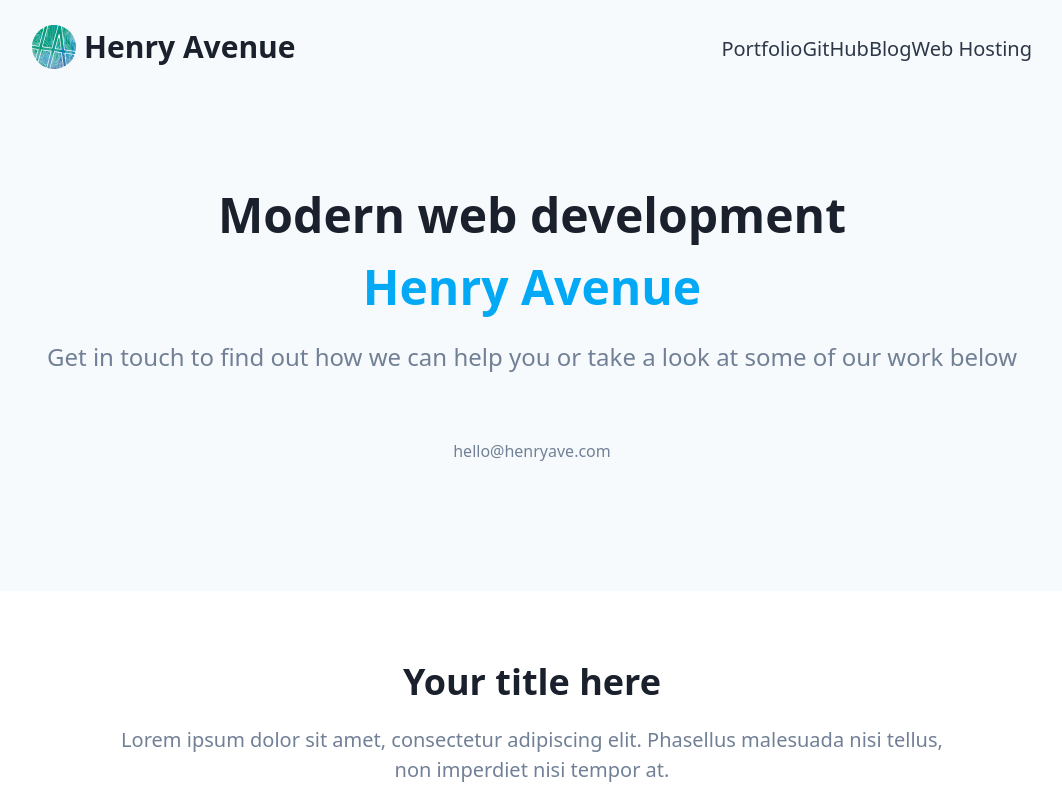
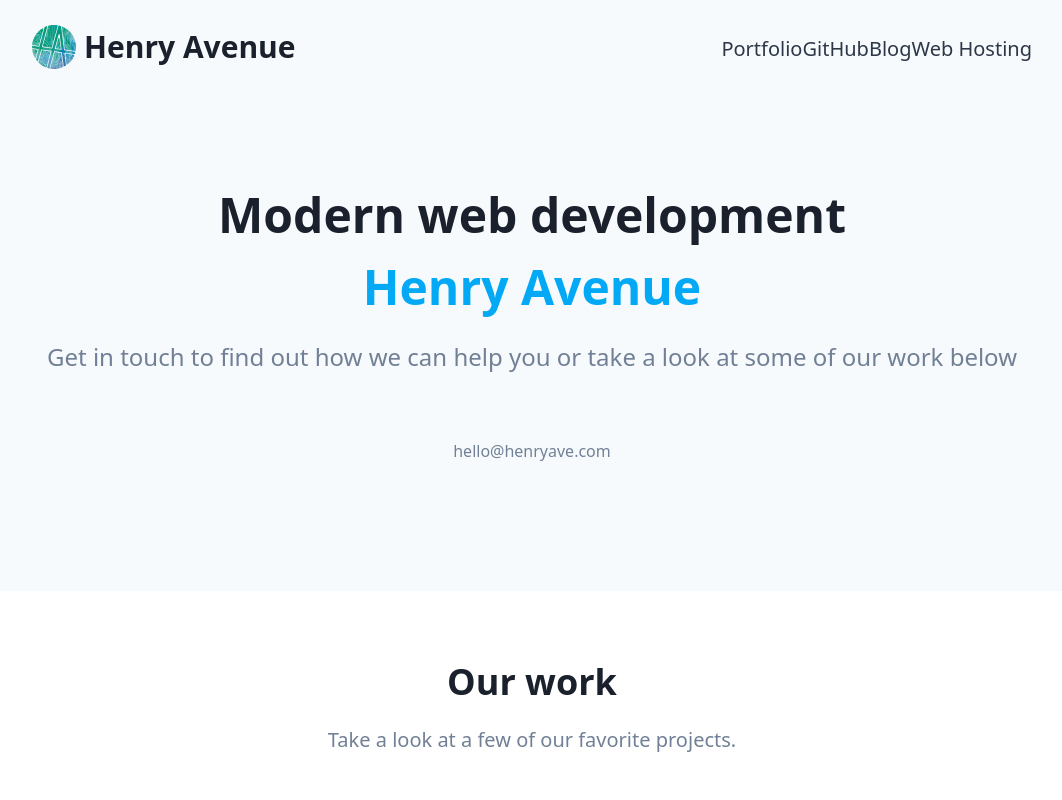
Before and after one commit to rt3me/nextjs-henryave.com, a Next.js app: page / in a window 1280 px wide. Shown: the top 800 px of the page, without its empty margins (108-1170 px from the left). Built offline with nearby package versions, Linux system fonts and the light colour scheme.

Commit message:
Updated features header, added id to Section component and ISectionProps type

```diff
--- a/src/layout/Section.tsx
+++ b/src/layout/Section.tsx
@@ -3,6 +3,7 @@ import { ReactNode } from 'react';
 type ISectionProps = {
   title?: string;
   description?: string;
+  id?: string;
   yPadding?: string;
   children: ReactNode;
 };
@@ -12,11 +13,12 @@ const Section = (props: ISectionProps) => (
     className={`max-w-screen-lg mx-auto px-3 ${
       props.yPadding ? props.yPadding : 'py-16'
     }`}
+    id={props.id}
   >
     {(props.title || props.description) && (
       <div className="mb-12 text-center">
         {props.title && (
-          <h2 className="text-4xl text-gray-900 font-bold">{props.title}</h2>
+          <h2 className="text-4xl font-bold text-gray-900">{props.title}</h2>
         )}
         {props.description && (
           <div className="mt-4 text-xl md:px-20">{props.description}</div>
--- a/src/templates/VerticalFeatures.tsx
+++ b/src/templates/VerticalFeatures.tsx
@@ -3,8 +3,9 @@ import { Section } from '../layout/Section';
 
 const VerticalFeatures = () => (
   <Section
-    title="Your title here"
-    description="Lorem ipsum dolor sit amet, consectetur adipiscing elit. Phasellus malesuada nisi tellus, non imperdiet nisi tempor at."
+    title="Our work"
+    description="Take a look at a few of our favorite projects."
+    id="portfolio"
   >
     <VerticalFeatureRow
       title="Your title here"
```
